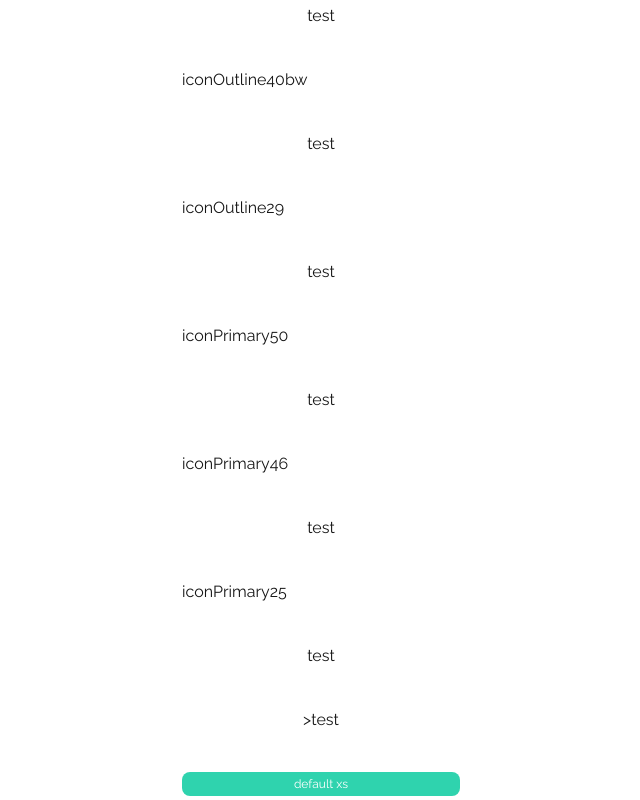
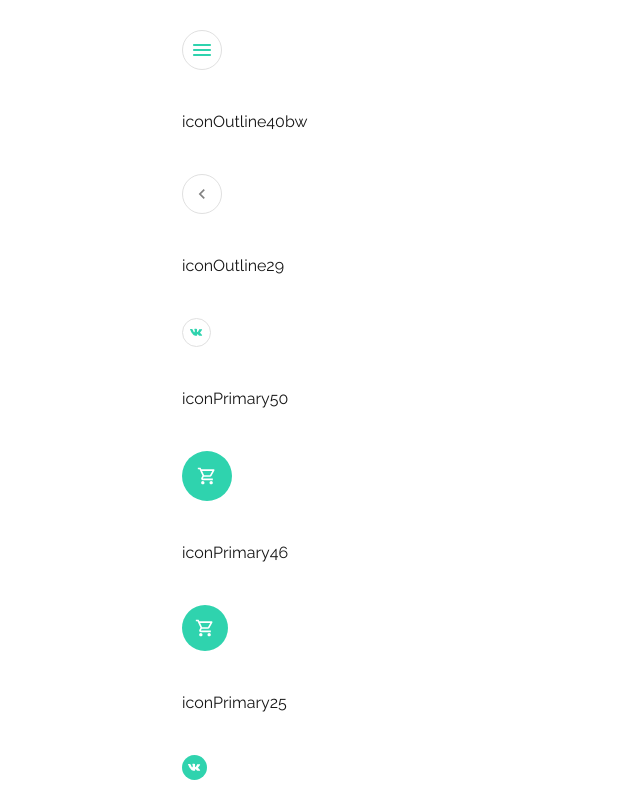
Before and after one commit to Proshka-dev/apteka, a Next.js app: page / in a window 1280 px wide. Shown: the part 1920-2720 px from the top of the page, without its empty margins (319-959 px from the left). Built offline with nearby package versions, Linux system fonts and the light colour scheme.

Commit message:
Добавил кнопки с иконками

```diff
--- a/src/pages/home/ui/HomePage.tsx
+++ b/src/pages/home/ui/HomePage.tsx
@@ -1,4 +1,4 @@
-import { Button } from "@/shared/ui";
+import { Button, Icon } from "@/shared/ui";
 import Image from "next/image";
 
 export function HomePage() {
@@ -42,36 +42,38 @@ export function HomePage() {
 
 				iconOutline50
 				<Button variant={"iconOutline50"}>
-					test
+					<Icon name="search" className="w-6 h-6"></Icon>
 				</Button>
+
 				iconOutline40
 				<Button variant={"iconOutline40"}>
-					test
+					<Icon name="menu" className="w-6 h-6"></Icon>
 				</Button>
 				iconOutline40bw
 				<Button variant={"iconOutline40bw"}>
-					test
+					<Icon name="keyboardArrowDown" className="w-5 h-5 rotate-90"></Icon>
 				</Button>
 				iconOutline29
 				<Button variant={"iconOutline29"}>
-					test
+					<Icon name="vk" className="w-3.25 h-2.25"></Icon>
 				</Button>
 				iconPrimary50
 				<Button variant={"iconPrimary50"}>
-					test
+					<Icon name="shoppingCart" className="w-5 h-5"></Icon>
 				</Button>
+
 				iconPrimary46
 				<Button variant={"iconPrimary46"}>
-					test
+					<Icon name="shoppingCart" className="w-5 h-5"></Icon>
 				</Button>
+
 				iconPrimary25
 				<Button variant={"iconPrimary25"}>
-					test
+					<Icon name="vk" className="w-3.25 h-2.25"></Icon>
 				</Button>
 
 				<button className="">
-					<span>{'>'}</span>
-					<span>{'test'}</span>
+
 				</button>
 
 				<Button size='xs' variant={"default"}>default xs</Button>
--- a/src/shared/ui/button.tsx
+++ b/src/shared/ui/button.tsx
@@ -5,8 +5,8 @@ import { Slot } from "radix-ui"
 import { cn } from "@/shared/lib/utils"
 
 const buttonVariants = cva(
-	"cursor-pointer inline-flex items-center justify-center whitespace-nowrap disabled:pointer-events-none disabled:opacity-50 [&_svg]:pointer-events-none [&_svg:not([class*='size-'])]:size-4 shrink-0 [&_svg]:shrink-0 outline-none aria-invalid:ring-destructive/20 dark:aria-invalid:ring-destructive/40 aria-invalid:border-destructive",
-	//убрал дефолтные: rounded-md text-sm font-medium gap-2 transition-all focus-visible:border-ring focus-visible:ring-ring/50 focus-visible:ring-[3px]
+	"cursor-pointer inline-flex items-center justify-center whitespace-nowrap disabled:pointer-events-none disabled:opacity-50 [&_svg]:pointer-events-none shrink-0 [&_svg]:shrink-0 outline-none aria-invalid:ring-destructive/20 dark:aria-invalid:ring-destructive/40 aria-invalid:border-destructive",
+	//убрал дефолтные: rounded-md text-sm font-medium gap-2 transition-all focus-visible:border-ring focus-visible:ring-ring/50 focus-visible:ring-[3px] [&_svg:not([class*='size-'])]:size-4
 	{
 		variants: {
 			variant: {
@@ -49,14 +49,14 @@ const buttonVariants = cva(
 				fullWidthPrimary36Card: 'justify-between gap-2.5 min-h-9 bg-primary text-white rounded-b-[5px] font-accent px-5 py-2 text-[14px] font-bold leading-none tracking-[0.05em] uppercase transition-[filter] duration-300 ease-out hover:brightness-108 focus-visible:outline-none focus-visible:ring-2 focus-visible:ring-primary focus-visible:ring-offset-2',
 				fullWidthPrimary50RadAll: 'justify-between gap-2.5 min-h-12.5 bg-primary text-white rounded-[5px] font-sans px-3.75 py-2 text-[14px] font-bold leading-none tracking-[0.05em] uppercase transition-[filter] duration-300 ease-out hover:brightness-108 focus-visible:outline-none focus-visible:ring-2 focus-visible:ring-primary focus-visible:ring-offset-2',
 
-				iconOutline50: '',
-				iconOutline40: '',
-				iconOutline40bw: '',
-				iconOutline29: '',
+				iconOutline50: 'border border-border bg-white text-primary rounded-full size-12.5 transition-[filter] duration-300 ease-out hover:brightness-92 focus-visible:outline-none focus-visible:ring-2 focus-visible:ring-primary focus-visible:ring-offset-2',
+				iconOutline40: 'border border-border bg-white text-primary rounded-full size-10 transition-[filter] duration-300 ease-out hover:brightness-92 focus-visible:outline-none focus-visible:ring-2 focus-visible:ring-primary focus-visible:ring-offset-2',
+				iconOutline40bw: 'border border-border bg-white text-[#323232] rounded-full size-10 transition-[filter] duration-300 ease-out hover:brightness-92 focus-visible:outline-none focus-visible:ring-2 focus-visible:ring-primary focus-visible:ring-offset-2',
+				iconOutline29: 'border border-border bg-white text-primary rounded-full size-7.25 transition-[filter] duration-300 ease-out hover:brightness-92 focus-visible:outline-none focus-visible:ring-2 focus-visible:ring-primary focus-visible:ring-offset-2',
 
-				iconPrimary50: '',
-				iconPrimary46: '',
-				iconPrimary25: '',
+				iconPrimary50: 'bg-primary text-white rounded-full size-12.5 transition-[filter] duration-300 ease-out hover:brightness-108 focus-visible:outline-none focus-visible:ring-2 focus-visible:ring-primary focus-visible:ring-offset-2',
+				iconPrimary46: 'bg-primary text-white rounded-full size-11.5 transition-[filter] duration-300 ease-out hover:brightness-108 focus-visible:outline-none focus-visible:ring-2 focus-visible:ring-primary focus-visible:ring-offset-2',
+				iconPrimary25: 'bg-primary text-white rounded-full size-6.25 transition-[filter] duration-300 ease-out hover:brightness-108 focus-visible:outline-none focus-visible:ring-2 focus-visible:ring-primary focus-visible:ring-offset-2',
 
 
 
```
